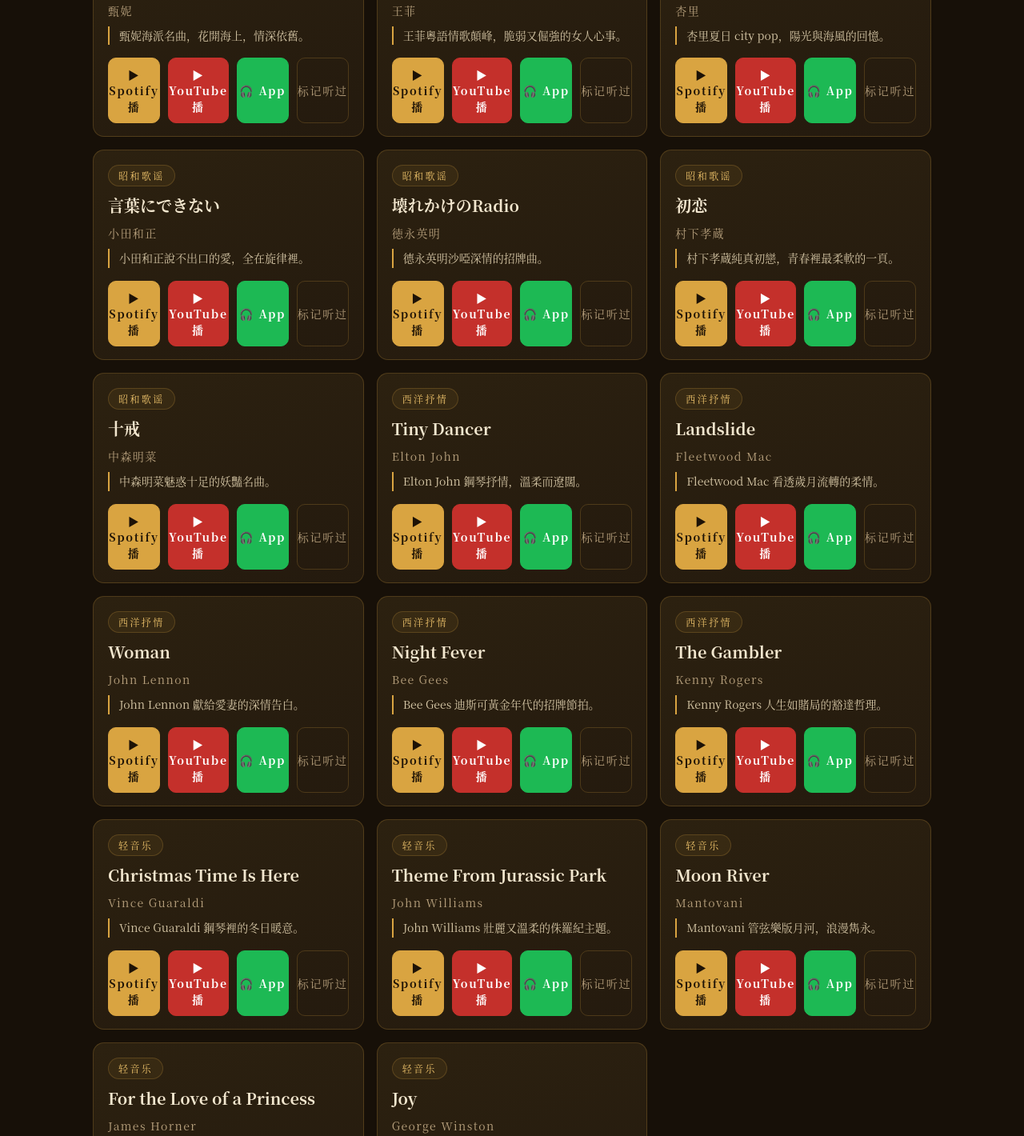
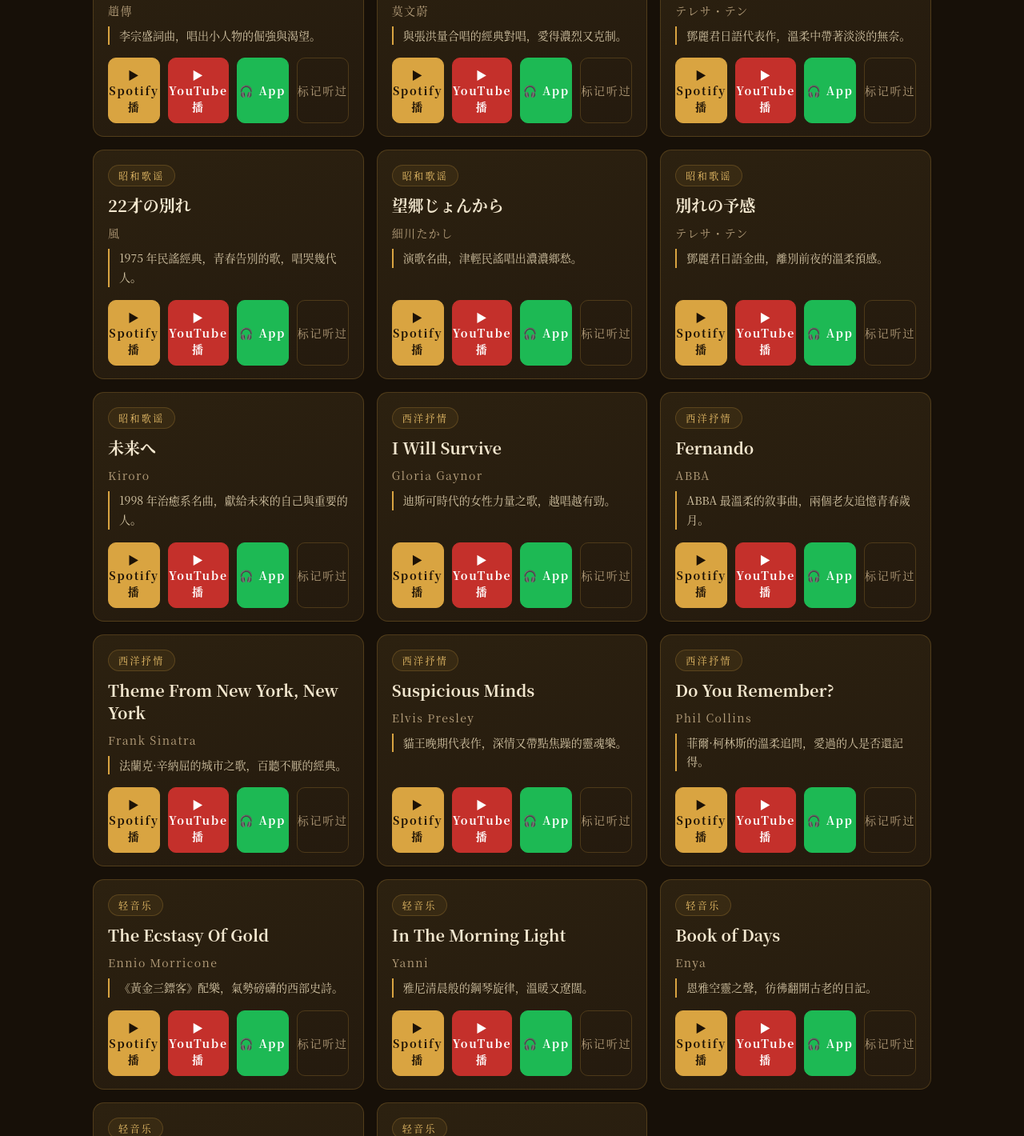
Before and after one commit to bmw66391/bow-music, a plain HTML site: page index.html in a window 1280 px wide. Shown: the part 897-2317 px from the top of the page at 80% size. Drawn offline with Linux system fonts and the light colour scheme.

Commit message:
每日音樂更新

```diff
--- a/index.html
+++ b/index.html
@@ -137,7 +137,7 @@
   <div class="stats" id="stats"></div>
   <div style="margin-top:16px; display:flex; gap:10px; justify-content:center; flex-wrap:wrap;">
     <button class="btn play big" onclick="togglePlaylist()">🎵 连续播放全部</button>
-    <a class="btn big shuffle" href="spotify:playlist:4Xz9NX8PdVqYbeNXjV6k1O">🔀 随机播放</a>
+    <a class="btn big shuffle" href="spotify:playlist:5MoX3RRbtxnci5bAL08ODQ">🔀 随机播放</a>
   </div>
   <div id="playlistBox" style="display:none; max-width:640px; margin:16px auto 0; border-radius:12px; overflow:hidden; border:1px solid var(--line);"></div>
 </header>
@@ -256,86 +256,86 @@
 
 /* 歌曲数据（静态嵌入） */
 const SONGS = [
-  { id:631, title:"分分鐘需要你", artist:"林子祥", category:"mandarin",
-    spotify_url:"https://open.spotify.com/track/611jHr3FkwdDD5N4CVXPkN",
-    youtube_id:"pm9dIMUO6NY",
-    note:"林子祥渾厚嗓音的粵語經典，分分秒秒都是需要你。" },
-  { id:632, title:"情已逝", artist:"張學友", category:"mandarin",
-    spotify_url:"https://open.spotify.com/track/7cV4RCjWhpQMw2Ei8Bd1SI",
-    youtube_id:"zvDFSMAVc9o",
-    note:"張學友早期情歌代表作，逝去的愛情最是難忘。" },
-  { id:633, title:"你走你的路", artist:"陳淑樺", category:"mandarin",
-    spotify_url:"https://open.spotify.com/track/7beLEm5tRAEfV5jsLi5nL7",
-    youtube_id:"GvacNWcEXBo",
-    note:"陳淑樺溫柔告別，愛到最後是放手讓你走。" },
-  { id:634, title:"海上花", artist:"甄妮", category:"mandarin",
-    spotify_url:"https://open.spotify.com/track/1eeoE5ynmQmyPBB17RisKh",
-    youtube_id:"gZ1hADmKIN4",
-    note:"甄妮海派名曲，花開海上，情深依舊。" },
-  { id:635, title:"容易受傷的女人", artist:"王菲", category:"mandarin",
-    spotify_url:"https://open.spotify.com/track/2HhXHsTQwolBduFnsQwveI",
-    youtube_id:"XnqrGj9qMWg",
-    note:"王菲粵語情歌顛峰，脆弱又倔強的女人心事。" },
-  { id:636, title:"Remember Summer Days", artist:"杏里", category:"showa",
-    spotify_url:"https://open.spotify.com/track/1qUo7d5lAOclNVbTUY0A2R",
-    youtube_id:"AZlnBW-MJh0",
-    note:"杏里夏日 city pop，陽光與海風的回憶。" },
-  { id:637, title:"言葉にできない", artist:"小田和正", category:"showa",
-    spotify_url:"https://open.spotify.com/track/1eKreHQOuVZD4MOFDaLvXt",
-    youtube_id:"raEkc7ssT_w",
-    note:"小田和正說不出口的愛，全在旋律裡。" },
-  { id:638, title:"壊れかけのRadio", artist:"徳永英明", category:"showa",
-    spotify_url:"https://open.spotify.com/track/2XxW70l6EXjOA21Zxv6qWX",
-    youtube_id:"ZbC8svyxjdk",
-    note:"德永英明沙啞深情的招牌曲。" },
-  { id:639, title:"初恋", artist:"村下孝蔵", category:"showa",
-    spotify_url:"https://open.spotify.com/track/3An5wzyMgTbXYfBHHiv3wG",
-    youtube_id:"uSNJoxcQ_9Y",
-    note:"村下孝蔵純真初戀，青春裡最柔軟的一頁。" },
-  { id:640, title:"十戒", artist:"中森明菜", category:"showa",
-    spotify_url:"https://open.spotify.com/track/5m6U35nlhyEeVuemPykrs2",
-    youtube_id:"IrMLrGGLDSs",
-    note:"中森明菜魅惑十足的妖豔名曲。" },
-  { id:641, title:"Tiny Dancer", artist:"Elton John", category:"western",
-    spotify_url:"https://open.spotify.com/track/2TVxnKdb3tqe1nhQWwwZCO",
-    youtube_id:"yYcyacLRPNs",
-    note:"Elton John 鋼琴抒情，溫柔而遼闊。" },
-  { id:642, title:"Landslide", artist:"Fleetwood Mac", category:"western",
-    spotify_url:"https://open.spotify.com/track/5ihS6UUlyQAfmp48eSkxuQ",
-    youtube_id:"WM7-PYtXtJM",
-    note:"Fleetwood Mac 看透歲月流轉的柔情。" },
-  { id:643, title:"Woman", artist:"John Lennon", category:"western",
-    spotify_url:"https://open.spotify.com/track/1BrbXIJ7b161oQ0PfC0K32",
-    youtube_id:"pvn1A-XeMGs",
-    note:"John Lennon 獻給愛妻的深情告白。" },
-  { id:644, title:"Night Fever", artist:"Bee Gees", category:"western",
-    spotify_url:"https://open.spotify.com/track/0qemIQjSxcKyf42VPfZnfa",
-    youtube_id:"-ihs-vT9T3Q",
-    note:"Bee Gees 迪斯可黃金年代的招牌節拍。" },
-  { id:645, title:"The Gambler", artist:"Kenny Rogers", category:"western",
-    spotify_url:"https://open.spotify.com/track/5KqldkCunQ2rWxruMEtGh0",
-    youtube_id:"7hx4gdlfamo",
-    note:"Kenny Rogers 人生如賭局的豁達哲理。" },
-  { id:646, title:"Christmas Time Is Here", artist:"Vince Guaraldi", category:"instrumental",
-    spotify_url:"https://open.spotify.com/track/3bMfUUpzUzqWp9II00yRhE",
-    youtube_id:"JM6fZmcpMCo",
-    note:"Vince Guaraldi 鋼琴裡的冬日暖意。" },
-  { id:647, title:"Theme From Jurassic Park", artist:"John Williams", category:"instrumental",
-    spotify_url:"https://open.spotify.com/track/2TZbQZXOuR8osP2AK8yYMN",
-    youtube_id:"AA_jatsA8JA",
-    note:"John Williams 壯麗又溫柔的侏羅紀主題。" },
-  { id:648, title:"Moon River", artist:"Mantovani", category:"instrumental",
-    spotify_url:"https://open.spotify.com/track/4KZnKwJhcO9AzfTgp1fm9q",
-    youtube_id:"UKxaJDQrqjA",
-    note:"Mantovani 管弦樂版月河，浪漫雋永。" },
-  { id:649, title:"For the Love of a Princess", artist:"James Horner", category:"instrumental",
-    spotify_url:"https://open.spotify.com/track/22yxHt6UqZpH7tP6W4PooI",
-    youtube_id:"HSW9UPQbeVQ",
-    note:"《勇敢的心》主題，愛與自由的史詩。" },
-  { id:650, title:"Joy", artist:"George Winston", category:"instrumental",
-    spotify_url:"https://open.spotify.com/track/6u8zjANo3w50ddF5AWAKgM",
-    youtube_id:"C-B-zfmgSJc",
-    note:"George Winston 鋼琴小品，冬日裡的喜悅與暖意。" },
+  { id:651, title:"浪人情歌", artist:"伍佰", category:"mandarin",
+    spotify_url:"https://open.spotify.com/track/6WttjgrcxCq1CZnydPVVvt",
+    youtube_id:"Oznj0yIIGxc",
+    note:"台式搖滾情歌的代表作，滄桑嗓音唱盡漂泊男人的深情。" },
+  { id:652, title:"心太軟", artist:"任賢齊", category:"mandarin",
+    spotify_url:"https://open.spotify.com/track/5sUapnLn7VOTkwMgQxUDVy",
+    youtube_id:"ZSWeurc1yMw",
+    note:"90 年代 KTV 必點金曲，旋律一響全場都會跟著唱。" },
+  { id:653, title:"新不了情", artist:"萬芳", category:"mandarin",
+    spotify_url:"https://open.spotify.com/track/1KFyrwqxqBky7ezRII71JN",
+    youtube_id:"Dw-R85AcN_w",
+    note:"電影同名主題曲，溫婉嗓音唱出愛而不得的遺憾。" },
+  { id:654, title:"我是一隻小小鳥", artist:"趙傳", category:"mandarin",
+    spotify_url:"https://open.spotify.com/track/0Xuzmd3DG1tkApDYmEA5YQ",
+    youtube_id:"17iWY_etdi4",
+    note:"李宗盛詞曲，唱出小人物的倔強與渴望。" },
+  { id:655, title:"廣島之戀", artist:"莫文蔚", category:"mandarin",
+    spotify_url:"https://open.spotify.com/track/1VpHU8KcaoB2WVVV2KDWEn",
+    youtube_id:"luYkgkJvIak",
+    note:"與張洪量合唱的經典對唱，愛得濃烈又克制。" },
+  { id:656, title:"時の流れに身をまかせ", artist:"テレサ・テン", category:"showa",
+    spotify_url:"https://open.spotify.com/track/3IcsQlSI5QmQfNVjhCKm8r",
+    youtube_id:"b9vQd1nQowM",
+    note:"鄧麗君日語代表作，溫柔中帶著淡淡的無奈。" },
+  { id:657, title:"22才の別れ", artist:"風", category:"showa",
+    spotify_url:"https://open.spotify.com/track/4AgZ6H3YmVaUzgYzZD8zud",
+    youtube_id:"dcS-WLvGYHQ",
+    note:"1975 年民謠經典，青春告別的歌，唱哭幾代人。" },
+  { id:658, title:"望郷じょんから", artist:"細川たかし", category:"showa",
+    spotify_url:"https://open.spotify.com/track/1uAwSYYRdujjdCkpgJSEKq",
+    youtube_id:"RAVQOGT3TSc",
+    note:"演歌名曲，津輕民謠唱出濃濃鄉愁。" },
+  { id:659, title:"別れの予感", artist:"テレサ・テン", category:"showa",
+    spotify_url:"https://open.spotify.com/track/3ZmAIbtf72QymMSbCs0KRS",
+    youtube_id:"X5vW_Pq0v4o",
+    note:"鄧麗君日語金曲，離別前夜的溫柔預感。" },
+  { id:660, title:"未来へ", artist:"Kiroro", category:"showa",
+    spotify_url:"https://open.spotify.com/track/4a3AO5h7l2AtHTZySZuqIT",
+    youtube_id:"NcHZofQzkf8",
+    note:"1998 年治癒系名曲，獻給未來的自己與重要的人。" },
+  { id:661, title:"I Will Survive", artist:"Gloria Gaynor", category:"western",
+    spotify_url:"https://open.spotify.com/track/7rIovIsXE6kMn629b7kDig",
+    youtube_id:"6dYWe1c3OyU",
+    note:"迪斯可時代的女性力量之歌，越唱越有勁。" },
+  { id:662, title:"Fernando", artist:"ABBA", category:"western",
+    spotify_url:"https://open.spotify.com/track/4BM8yJ0PzBi2ZewpMTOxtx",
+    youtube_id:"dQsjAbZDx-4",
+    note:"ABBA 最溫柔的敘事曲，兩個老友追憶青春歲月。" },
+  { id:663, title:"Theme From New York, New York", artist:"Frank Sinatra", category:"western",
+    spotify_url:"https://open.spotify.com/track/0K2WjMLZYr09LKwurGRYRE",
+    youtube_id:"le1QF3uoQNg",
+    note:"法蘭克·辛納屈的城市之歌，百聽不厭的經典。" },
+  { id:664, title:"Suspicious Minds", artist:"Elvis Presley", category:"western",
+    spotify_url:"https://open.spotify.com/track/1H5IfYyIIAlgDX8zguUzns",
+    youtube_id:"WrMGGouem3c",
+    note:"貓王晚期代表作，深情又帶點焦躁的靈魂樂。" },
+  { id:665, title:"Do You Remember?", artist:"Phil Collins", category:"western",
+    spotify_url:"https://open.spotify.com/track/3TLtCHUaiMHcQcJVGVW2p2",
+    youtube_id:"hhfx1MdjnZc",
+    note:"菲爾·柯林斯的溫柔追問，愛過的人是否還記得。" },
+  { id:666, title:"The Ecstasy Of Gold", artist:"Ennio Morricone", category:"instrumental",
+    spotify_url:"https://open.spotify.com/track/6PrKZUXJPmBiobMN44yR8Y",
+    youtube_id:"PYI09PMNazw",
+    note:"《黃金三鏢客》配樂，氣勢磅礴的西部史詩。" },
+  { id:667, title:"In The Morning Light", artist:"Yanni", category:"instrumental",
+    spotify_url:"https://open.spotify.com/track/2aXPxfXSXZWxTYcrARQrhv",
+    youtube_id:"zkCX5xp_Crg",
+    note:"雅尼清晨般的鋼琴旋律，溫暖又遼闊。" },
+  { id:668, title:"Book of Days", artist:"Enya", category:"instrumental",
+    spotify_url:"https://open.spotify.com/track/6CWOKK9eWmKbCwca8X6mb3",
+    youtube_id:"P49OUm7xx-U",
+    note:"恩雅空靈之聲，彷彿翻開古老的日記。" },
+  { id:669, title:"Behind The Waterfall", artist:"David Lanz", category:"instrumental",
+    spotify_url:"https://open.spotify.com/track/0RjITt1ROaVZvjJlfp9mTD",
+    youtube_id:"Cx5M5J94fNc",
+    note:"新世紀鋼琴名曲，清澈如山間流水。" },
+  { id:670, title:"Love Theme (From \"Cinema Paradiso\")", artist:"Itzhak Perlman", category:"instrumental",
+    spotify_url:"https://open.spotify.com/track/0Qo1kcncYrePDxWHxpz1IQ",
+    youtube_id:"D3lYrJf9z-k",
+    note:"帕爾曼小提琴演繹，電影史上最動人的愛情主題。" },
 ];
 
 /* 听过状态：localStorage 持久化 */
@@ -425,7 +425,7 @@
     playlistOpen = true;
     const box = document.getElementById("playlistBox");
     box.style.display = "block";
-    box.innerHTML = `<iframe src="https://open.spotify.com/embed/playlist/4Xz9NX8PdVqYbeNXjV6k1O?utm_source=generator&theme=0" width="100%" height="352" frameborder="0" allow="autoplay; clipboard-write; encrypted-media; fullscreen; picture-in-picture" loading="lazy"></iframe>`;
+    box.innerHTML = `<iframe src="https://open.spotify.com/embed/playlist/5MoX3RRbtxnci5bAL08ODQ?utm_source=generator&theme=0" width="100%" height="352" frameborder="0" allow="autoplay; clipboard-write; encrypted-media; fullscreen; picture-in-picture" loading="lazy"></iframe>`;
   }
   render();
 }
```
